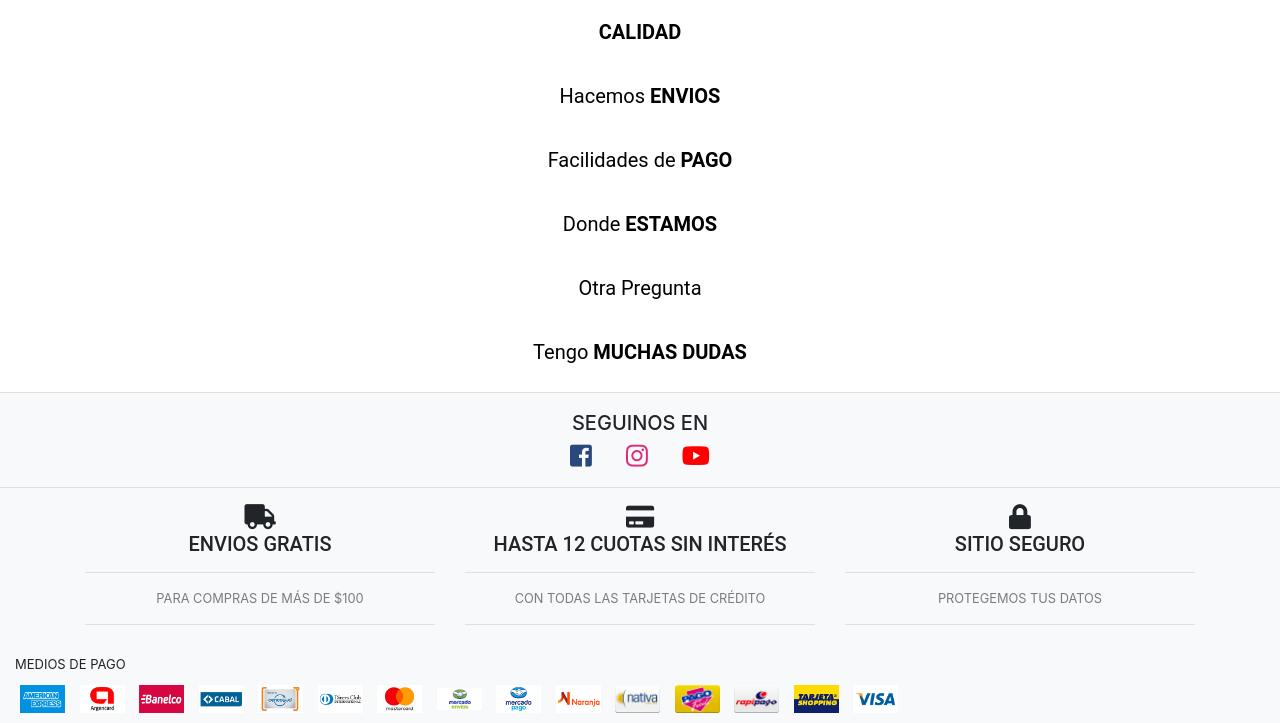
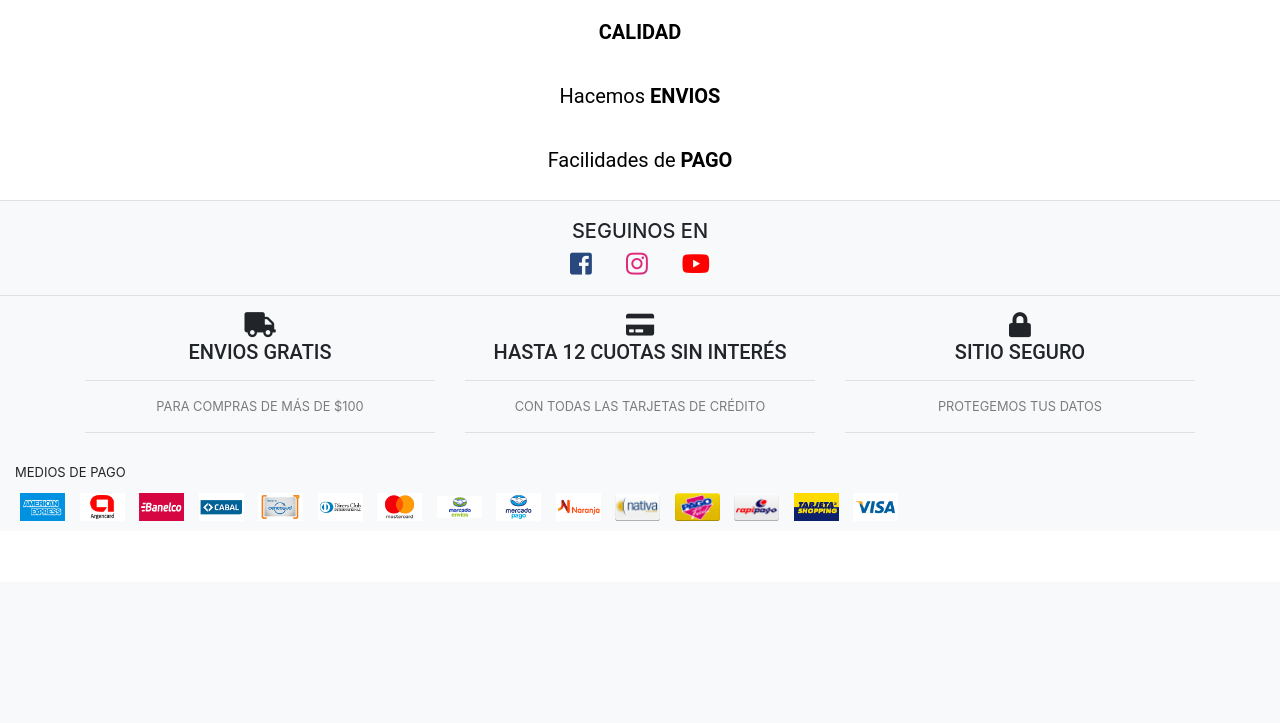
Before and after one commit to leatamola/EstamperiaSanchez, a PHP site: page /faqs.php in a window 1280 px wide. Shown: the part 218-941 px from the top of the page. After the commit the page ends 739 px from the top, so only its background shows below. Run offline with PHP 8.4, Linux system fonts and the light colour scheme.

Commit message:
correción de faqs

```diff
--- a/faqs.php
+++ b/faqs.php
@@ -210,10 +210,9 @@ session_start();
           </button>
           <div class="answers collapse" id="Envios" >
 
-              Lorem ipsum dolor sit amet, consectetur adipisicing elit, sed do eiusmod tempor incididunt ut labore et dolore magna aliqua. Ut enim ad minim veniam, quis nostrud exercitation ullamco laboris nisi ut aliquip ex ea commodo consequat. Duis aute irure dolor in reprehenderit in voluptate velit esse cillum dolore eu fugiat nulla pariatur. Excepteur sint occaecat cupidatat non proident, sunt in culpa qui officia deserunt mollit anim id est laborum.
-
-              Lorem ipsum dolor sit amet, consectetur adipisicing elit, sed do eiusmod tempor incididunt ut labore et dolore magna aliqua. Ut enim ad minim veniam, quis nostrud exercitation ullamco laboris nisi ut aliquip ex ea commodo consequat. Duis aute irure dolor in reprehenderit in voluptate velit esse cillum dolore eu fugiat nulla pariatur. Excepteur sint occaecat cupidatat non proident, sunt in culpa qui officia deserunt mollit anim id est laborum.
-
+            Podes comprar nuestros productos desde culquier parte del país ya que contamos con mercado envíos. El cual tiene un <span>plazo aproximado de 72 hs.</span> exeptuando casos de compras al por mayor, <span>en dichos casos la demora en entrega es de 12 a 14 días habiles</span>.
+              los costos de envío se abonan como un item a parte sujeto a promociones de hasta el <span>50% OFF</span> asi que atenti!
+              Tus compras tienen codigo de seguimiento por ende vas a poder rastrear tu paquete en todo momento estes donde estes.
           </div>
         </p>
 
@@ -223,45 +222,9 @@ session_start();
           </button>
           <div class="answers collapse" id="collapseFive" >
 
-              Lorem ipsum dolor sit amet, consectetur adipisicing elit, sed do eiusmod tempor incididunt ut labore et dolore magna aliqua. Ut enim ad minim veniam, quis nostrud exercitation ullamco laboris nisi ut aliquip ex ea commodo consequat. Duis aute irure dolor in reprehenderit in voluptate velit esse cillum dolore eu fugiat nulla pariatur. Excepteur sint occaecat cupidatat non proident, sunt in culpa qui officia deserunt mollit anim id est laborum.
-
+              A la hora de abonar tu compra los medios de pago son muy importantes. Por eso contamos con Mercado Pago, con esta facilidad vas a poder pagar tanto en efectivo por <span>Rapipago, Pago fácil o BAPRO</span>; como con tu tarjeta de <span>débito o crédito</span> preferida. Acomodá tus cuotas con las diferentes promociones de pago que van <span>de 3 a 12 cuotas sin interés</span>.
           </div>
         </p>
-
-        <p>
-          <button type="button" class="btn btn-query btn-lg btn-block"data-toggle="collapse" href="#collapseSix" role="button" aria-expanded="false" aria-controls="collapseExample">
-            Donde <span>ESTAMOS</span>
-          </button>
-          <div class="answers collapse" id="collapseSix" >
-
-              Lorem ipsum dolor sit amet, consectetur adipisicing elit, sed do eiusmod tempor incididunt ut labore et dolore magna aliqua. Ut enim ad minim veniam, quis nostrud exercitation ullamco laboris nisi ut aliquip ex ea commodo consequat. Duis aute irure dolor in reprehenderit in voluptate velit esse cillum dolore eu fugiat nulla pariatur. Excepteur sint occaecat cupidatat non proident, sunt in culpa qui officia deserunt mollit anim id est laborum.
-
-          </div>
-        </p>
-
-        <p>
-          <button type="button" class="btn btn-query btn-lg btn-block"data-toggle="collapse" href="#collapseSeven" role="button" aria-expanded="false" aria-controls="collapseExample">
-            Otra Pregunta
-          </button>
-          <div class="answers collapse" id="collapseSeven"  >
-
-              Anim pariatur cliche reprehenderit, enim eiusmod high life accusamus terry richardson ad squid. Nihil anim keffiyeh helvetica, craft beer labore wes anderson cred nesciunt sapiente ea proident.
-
-          </div>
-        </p>
-
-        <p>
-          <button type="button" class="btn btn-query btn-lg btn-block"data-toggle="collapse" href="#Dudas" role="button" aria-expanded="false" aria-controls="collapseExample">
-            Tengo  <span>MUCHAS DUDAS</span>
-          </button>
-          <div class="answers collapse" id="Dudas" >
-
-              Anim pariatur cliche reprehenderit, enim eiusmod high life accusamus terry richardson ad squid. Nihil anim keffiyeh helvetica, craft beer labore wes anderson cred nesciunt sapiente ea proident.
-
-          </div>
-        </p>
-
-
 
         </div>
 
```
